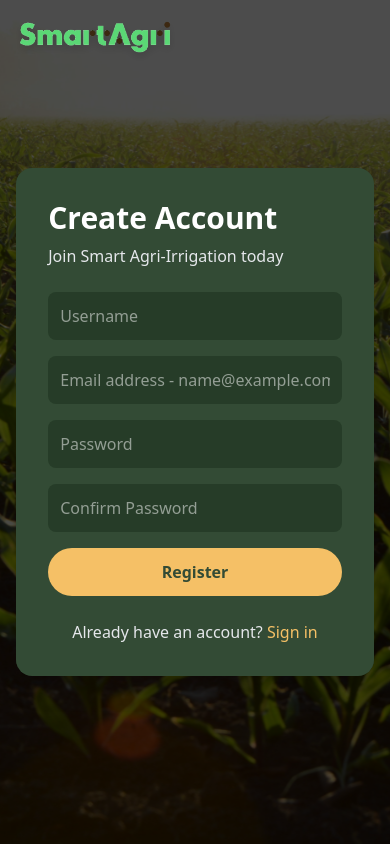
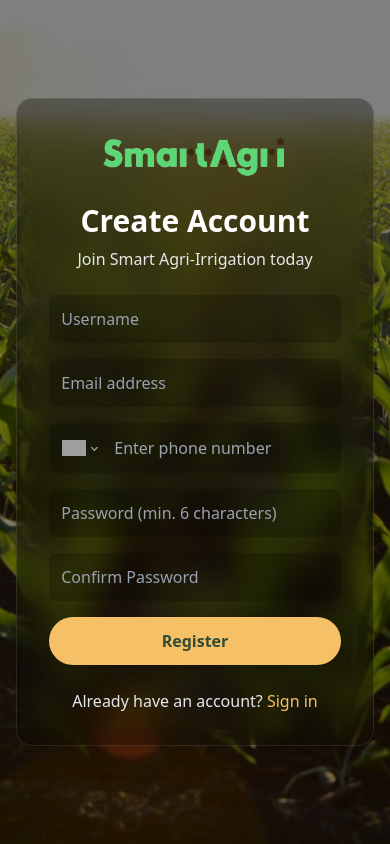
Before and after one commit to MatsunoAki/smart-agri-frontend, a React (Vite) app: page /register in a window 390 px wide. Built offline with nearby package versions, Linux system fonts and the light colour scheme; no server answers; grey boxes are pictures that could not be loaded.

Commit message:
Added phone number

```diff
--- /dev/null
+++ b/src/pages/Auth/Register.css
@@ -0,0 +1,40 @@
+.phone-input-wrapper {
+  background-color: rgba(0, 0, 0, 0.2);
+  border-radius: 0.5rem; /* rounded-lg */
+  transition: all 0.2s ease-in-out;
+  border: 1px solid transparent; /* Placeholder for focus ring */
+}
+
+.phone-input-wrapper:focus-within {
+  outline: none;
+  border-color: #f5c066;
+  box-shadow: 0 0 0 2px #f5c066;
+}
+
+.phone-input-control .PhoneInputInput {
+  background-color: transparent;
+  color: white;
+  padding: 0.75rem; /* p-3 */
+  border: none;
+  outline: none;
+  width: 100%;
+}
+
+.phone-input-control .PhoneInputInput::placeholder {
+  color: #9ca3af; /* text-gray-400 */
+}
+
+.phone-input-control .PhoneInputCountry {
+  background-color: transparent;
+  color: black;
+  padding-left: 0.75rem; /* pl-3 */
+}
+
+.phone-input-control .PhoneInputCountryIcon {
+  box-shadow: none; /* Remove default shadow */
+}
+
+.phone-input-control .PhoneInputCountrySelectArrow {
+  color: white;
+  opacity: 0.7;
+}
--- a/src/pages/Auth/register.jsx
+++ b/src/pages/Auth/register.jsx
@@ -1,33 +1,52 @@
 import React, { useState } from 'react';
 import { useAuth } from '../../contexts/AuthContext';
 import { useNavigate, Link } from 'react-router-dom';
-import { getDatabase } from 'firebase/database';
 import { db } from '../../../firebase';
 import { doc, setDoc } from 'firebase/firestore';
 import Logo from "../../assets/Logo-smartagri.png";
-import FarmBackground from "../../assets/farm-background.jpg"; // ✅ Import local image
+import FarmBackground from "../../assets/farm-background.jpg";
+import 'react-phone-number-input/style.css';
+import PhoneInput, { isValidPhoneNumber } from 'react-phone-number-input';
+import './Register.css'; // We will add styles here
+import { FiAlertTriangle } from 'react-icons/fi'; // For the error box
 
 const Register = () => {
     const [username, setUsername] = useState('');
     const [email, setEmail] = useState('');
     const [password, setPassword] = useState('');
     const [confirmPassword, setConfirmPassword] = useState('');
+    const [phoneNumber, setPhoneNumber] = useState('');
+    const [phoneError, setPhoneError] = useState('');
     const [error, setError] = useState('');
     const [loading, setLoading] = useState(false);
 
     const { signup } = useAuth();
     const navigate = useNavigate();
-    const database = getDatabase();
+
+    const handlePhoneChange = (value) => {
+        setPhoneNumber(value);
+        if (value && !isValidPhoneNumber(value)) {
+            setPhoneError("Please enter a valid phone number");
+        } else {
+            setPhoneError("");
+        }
+    }
 
     async function handleSubmit(e) {
         e.preventDefault();
+        setError(''); // Clear old errors
 
         if (password !== confirmPassword) {
             return setError("Passwords do not match");
         }
+        if (!phoneNumber || !isValidPhoneNumber(phoneNumber)) {
+            return setError("Please enter a complete and valid phone number");
+        }
+        if (phoneError) {
+             return setError(phoneError);
+        }
 
         try {
-            setError('');
             setLoading(true);
 
             const userCredential = await signup(email, password);
@@ -35,47 +54,72 @@
             const userId = user.uid;
 
             await setDoc(doc(db, 'users', userId), {
-                username,
-                email,
-                password
+                username: username,
+                email: email,
+                phoneNumber: phoneNumber,
+                uid: userId,
+                createdAt: new Date(), // Good practice to add a timestamp
+            });
+            navigate('/login', {
+                state: { message: 'Registration successful! Please sign in.' }
             });
 
-            setTimeout(() => {
-                navigate('/login');
-            }, 1000);
-
         } catch (error) {
-            setError('Failed to create account: ' + error.message);
+            if (error.code === 'auth/email-already-in-use') {
+                setError('This email address is already in use.');
+            } else if (error.code === 'auth/weak-password') {
+                setError('Password is too weak. Please use at least 6 characters.');
+            } else {
+                setError('Failed to create account. Please try again.');
+            }
         }
         setLoading(false);
     }
 
     return (
-        <div
-            className="w-screen h-screen flex justify-center items-center bg-cover bg-center bg-fixed"
-            style={{ backgroundImage: `url(${FarmBackground})` }}
-        >
-            {/* Dark overlay */}
-            <div className="absolute inset-0 bg-black/70 z-10"></div>
+        <div className="w-screen h-screen flex justify-center items-center overflow-hidden">
 
-            {/* Logo */}
-            <header className="absolute top-4 left-4 z-30">
-                <Link to="/">
-                    <img src={Logo} alt="Smart Agri Logo" className="w-40 md:w-48 h-auto drop-shadow-lg" />
+            <img
+                src={FarmBackground}
+                alt="A farm field"
+                loading="eager"
+                decoding="async"
+                className="absolute inset-0 w-full h-full object-cover z-0"
+            />
+
+            {/* Overlay */}
+            <div className="absolute inset-0 bg-black/50 z-10"></div>
+
+            {/* Form Card */}
+            <main
+                className="relative z-20 w-11/12 max-w-md p-8
+                           bg-black/30 backdrop-blur-lg rounded-2xl shadow-xl
+                           border border-white/10"
+            >
+                <Link to="/" className="flex justify-center mb-6">
+                    <img src={Logo} alt="Smart Agri Logo" className="w-48 h-auto" />
                 </Link>
-            </header>
 
-            {/* Form */}
-            <main className="relative z-20 w-11/12 max-w-md p-8 bg-[#334b35] rounded-2xl shadow-xl backdrop-blur-sm">
-                <h1 className="text-white text-3xl font-bold pb-2">Create Account</h1>
-                <p className="text-gray-200 pb-6">Join Smart Agri-Irrigation today</p>
+                <h1 className="text-white text-3xl font-bold pb-2 text-center">
+                    Create Account
+                </h1>
+                <p className="text-gray-200 pb-6 text-center">
+                    Join Smart Agri-Irrigation today
+                </p>
 
-                {error && <div className="text-red-500 text-sm mb-4">{error}</div>}
+                {error && (
+                    <div className="flex items-center gap-3 text-red-300 bg-red-500/20 border border-red-500/50 text-sm rounded-lg p-3 mb-4">
+                        <FiAlertTriangle className="size-5 flex-shrink-0" />
+                        <span>{error}</span>
+                    </div>
+                )}
 
                 <form onSubmit={handleSubmit} className="space-y-4">
                     <input
                         type="text"
-                        className="bg-[#263c28] text-white p-3 rounded-lg w-full focus:outline-none focus:ring-2 focus:ring-[#f5c066]"
+                        className="bg-black/20 text-white p-3 rounded-lg w-full
+                                   placeholder:text-gray-400
+                                   focus:outline-none focus:ring-2 focus:ring-[#f5c066]"
                         value={username}
                         onChange={(e) => setUsername(e.target.value)}
                         placeholder="Username"
@@ -83,23 +127,41 @@
                     />
                     <input
                         type="email"
-                        className="bg-[#263c28] text-white p-3 rounded-lg w-full focus:outline-none focus:ring-2 focus:ring-[#f5c066]"
+                        className="bg-black/20 text-white p-3 rounded-lg w-full
+                                   placeholder:text-gray-400
+                                   focus:outline-none focus:ring-2 focus:ring-[#f5c066]"
                         value={email}
                         onChange={(e) => setEmail(e.target.value)}
-                        placeholder="Email address - name@example.com"
+                        placeholder="Email address"
+                        required
+                    />
+
+                    <div className="phone-input-wrapper">
+                        <PhoneInput
+                            placeholder="Enter phone number"
+                            value={phoneNumber}
+                            onChange={handlePhoneChange}
+                            defaultCountry="PH"
+                            className="phone-input-control"
+                        />
+                         {phoneError && <p className="text-red-400 text-xs mt-1 ml-1">{phoneError}</p>}
+                    </div>
+
+                    <input
+                        type="password"
+                        className="bg-black/20 text-white p-3 rounded-lg w-full
+                                   placeholder:text-gray-400
+                                   focus:outline-none focus:ring-2 focus:ring-[#f5c066]"
+                        value={password}
+                        onChange={(e) => setPassword(e.target.value)}
+                        placeholder="Password (min. 6 characters)"
                         required
                     />
                     <input
                         type="password"
-                        className="bg-[#263c28] text-white p-3 rounded-lg w-full focus:outline-none focus:ring-2 focus:ring-[#f5c066]"
-                        value={password}
-                        onChange={(e) => setPassword(e.target.value)}
-                        placeholder="Password"
-                        required
-                    />
-                    <input
-                        type="password"
-                        className="bg-[#263c28] text-white p-3 rounded-lg w-full focus:outline-none focus:ring-2 focus:ring-[#f5c066]"
+                        className="bg-black/20 text-white p-3 rounded-lg w-full
+                                   placeholder:text-gray-400
+                                   focus:outline-none focus:ring-2 focus:ring-[#f5c066]"
                         value={confirmPassword}
                         onChange={(e) => setConfirmPassword(e.target.value)}
                         placeholder="Confirm Password"
@@ -109,7 +171,10 @@
                     <button
                         type="submit"
                         disabled={loading}
-                        className="w-full py-3 bg-[#f5c066] text-[#334b35] rounded-full font-bold hover:bg-[#e6ad48] transition duration-300"
+                        className="w-full py-3 bg-[#f5c066] text-[#334b35] rounded-full font-bold
+                                   hover:bg-[#e6ad48] hover:scale-[1.02] shadow-md
+                                   transition-all duration-300 ease-in-out
+                                   disabled:opacity-50 disabled:cursor-not-allowed"
                     >
                         {loading ? 'Creating Account...' : 'Register'}
                     </button>
@@ -117,7 +182,7 @@
 
                 <p className="text-gray-200 text-center mt-6">
                     Already have an account?{' '}
-                    <Link to="/login" className="text-[#f5c066] hover:underline">
+                    <Link to="/login" className="text-[#f5c066] hover:underline font-medium">
                         Sign in
                     </Link>
                 </p>
```
